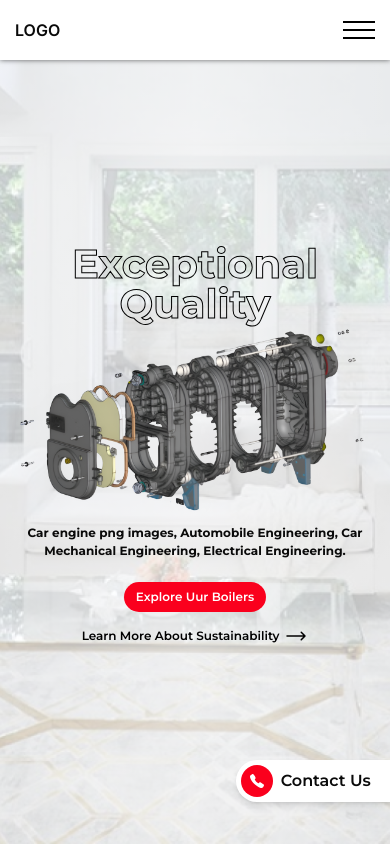
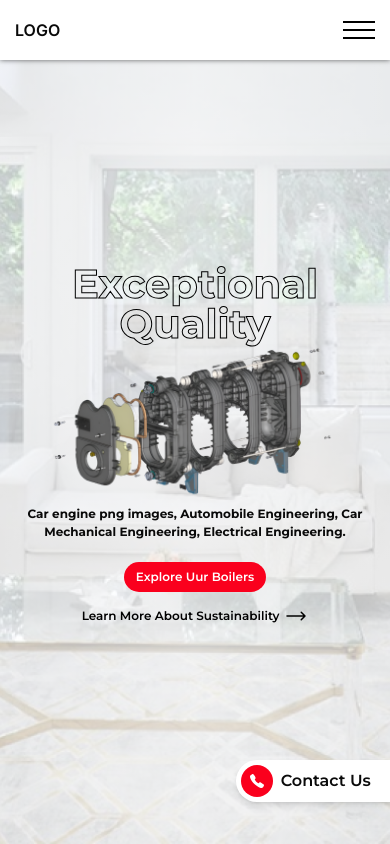
Before and after one commit to dominic91960/saint-roch, a Next.js app: page / in a window 390 px wide. Built offline with nearby package versions, Linux system fonts and the light colour scheme.

Commit message:
fix(homepage): set hero image image base width

```diff
--- a/components/landing-page/Hero.tsx
+++ b/components/landing-page/Hero.tsx
@@ -21,7 +21,7 @@ const Hero = () => {
         </h1>
 
         {/* Image */}
-        <div className="2xl:-mt-[20px]w-[290px] mx-auto sm:-mt-[5px] sm:w-[350px] md:-mt-[10px] md:w-[410px] lg:-mt-[15px] lg:w-[480px] xl:-mt-[18px] xl:w-[550px] 2xl:w-[592px]">
+        <div className="mx-auto w-[290px] sm:-mt-[5px] sm:w-[350px] md:-mt-[10px] md:w-[410px] lg:-mt-[15px] lg:w-[480px] xl:-mt-[18px] xl:w-[550px] 2xl:-mt-[20px] 2xl:w-[592px]">
           <Image src={hero} alt="Hero" />
         </div>
 
```
